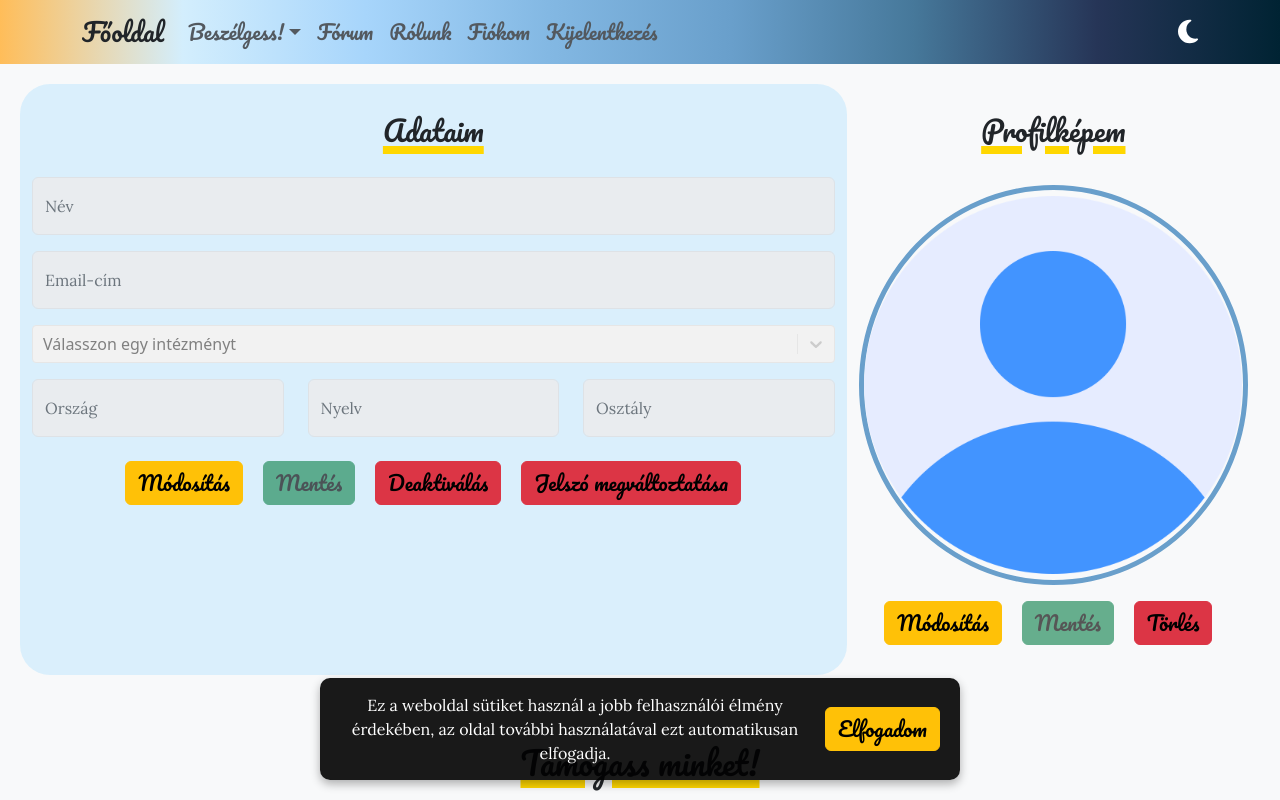
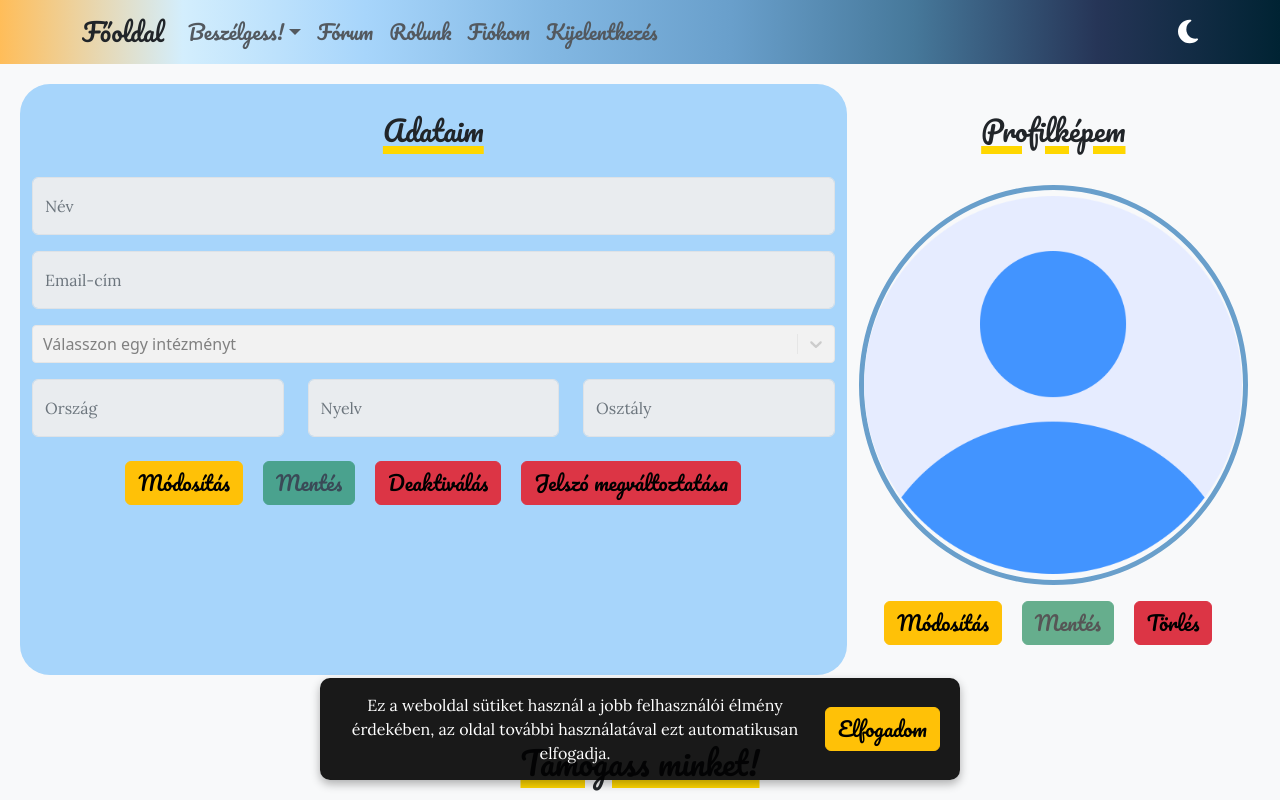
Before and after one commit to mcitomi/minerva, a React (Create React App) app in the folder frontend/: page /my-profile in a window 1280 px wide. Shown: the top 800 px of the page. Built offline with nearby package versions, Linux system fonts and the light colour scheme; no server answers; sample sign-in values are in the browser's storage.

Commit message:
little design fixes 💫

```diff
--- a/frontend/src/styles/myprofile.css
+++ b/frontend/src/styles/myprofile.css
@@ -3,5 +3,5 @@ body.dark .profileCard {
 }
 
 body.light .profileCard {
-    background-color: #a7d5fb;
+    background-color: #a7d5fb !important;
 }
```
Also changed, not shown: 1 other file (tests, documents, lock files or other folders).
